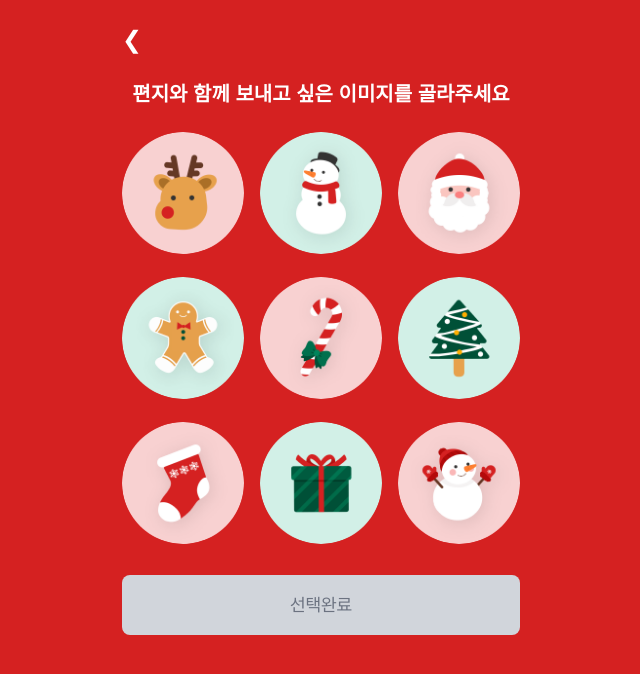
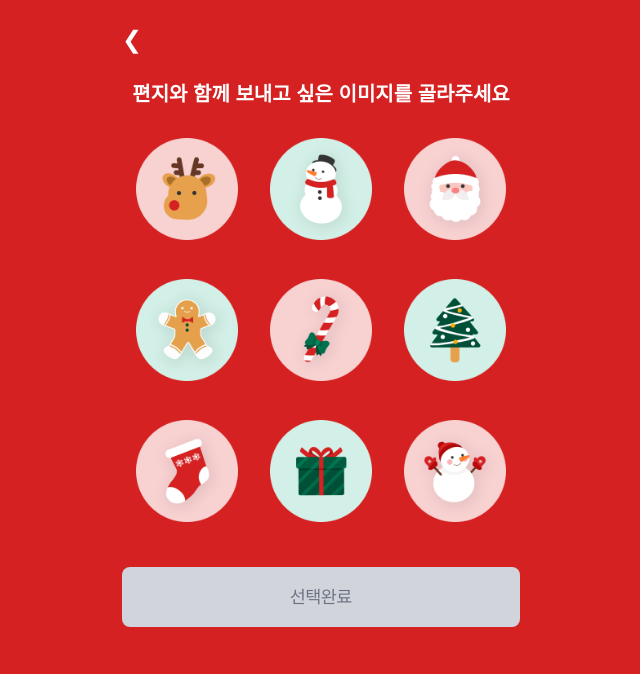
Before and after one commit to insunglee12/Webapp_test, a Next.js app: page /select-image in a window 1280 px wide. Shown: the top 674 px of the page, without its empty margins (319-959 px from the left). Built offline with nearby package versions, Linux system fonts and the light colour scheme.

Commit message:
피드백 반영 2

```diff
--- a/src/app/result/page.tsx
+++ b/src/app/result/page.tsx
@@ -189,7 +189,7 @@ export default function Result() {
           className="absolute font-pretendard font-light"
           style={{
             left: "15%",
-            top: "32%",
+            top: "35%",
             width: "70%",
             height: "21%",
             display: "flex",
@@ -221,7 +221,7 @@ export default function Result() {
           className="absolute font-pretendard font-light"
           style={{
             left: "15%",
-            top: "63%",
+            top: "61%",
             width: "70%",
             height: "17%",
             display: "flex",
--- a/src/app/select-image/page.tsx
+++ b/src/app/select-image/page.tsx
@@ -31,11 +31,11 @@ export default function SelectImage() {
           편지와 함께 보내고 싶은 이미지를 골라주세요
         </h2>
 
-        <div className="grid grid-cols-3 gap-4 mb-6">
+        <div className="grid grid-cols-3 gap-5 mb-8 px-2">
           {images.map((image, index) => (
             <div
               key={index}
-              className="aspect-square relative"
+              className="aspect-square relative p-1"
             >
               <button
                 onClick={() => handleImageSelect(image, index)}
@@ -50,7 +50,7 @@ export default function SelectImage() {
                     src={image}
                     alt={`선택 이미지 ${index + 1}`}
                     fill
-                    className="object-cover"
+                    className="object-cover p-0.5"
                     sizes="(max-width: 430px) 33vw, 120px"
                     priority={index < 6}
                   />
```
